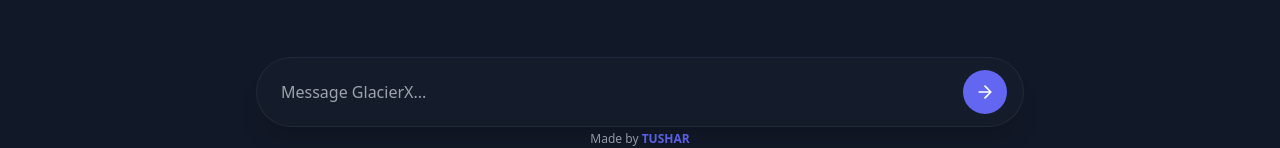
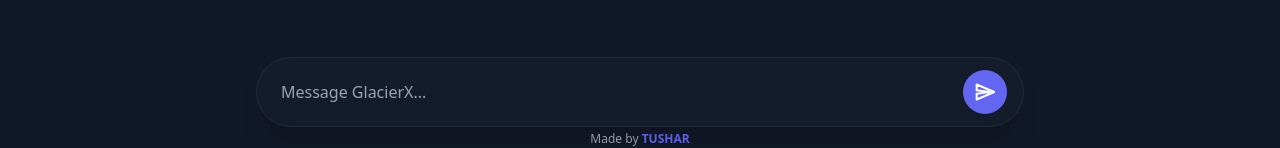
Before and after one commit to FrozenX2412/ai, a Next.js app: page / in a window 1280 px wide. Shown: the part 649-797 px from the top of the page. Built offline with nearby package versions, Linux system fonts and the light colour scheme.

Commit message:
Refactor ChatInput component styles and logic

```diff
--- a/components/ChatInput.js
+++ b/components/ChatInput.js
@@ -8,7 +8,7 @@
   const handleSend = () => {
     if (!text.trim() || loading) return;
     setClicked(true); // trigger arrow animation
-    setTimeout(() => setClicked(false), 300); // reset animation after 300ms
+    setTimeout(() => setClicked(false), 300); // reset animation
     onSend(text.trim());
     setText("");
   };
@@ -22,8 +22,8 @@
 
   return (
     <div
-      className={`fixed bottom-6 left-1/2 -translate-x-1/2 z-50 w-[92%] sm:w-[80%] md:w-[60%]
-        transition-all duration-300`}
+      className="fixed bottom-6 left-1/2 -translate-x-1/2 z-50 w-[92%] sm:w-[80%] md:w-[60%]
+      transition-all duration-300"
     >
       <div
         className={`flex items-center px-4 py-3 rounded-full shadow-xl border border-gray-300/30 dark:border-gray-700/40 backdrop-blur-md transition-all duration-300
@@ -48,27 +48,28 @@
         <button
           onClick={handleSend}
           disabled={loading}
-          className={`p-3 rounded-full bg-indigo-500 hover:bg-indigo-600 transition-transform duration-200 ${
+          className={`p-3 rounded-full bg-indigo-500 hover:bg-indigo-600 transition-all duration-300 transform
+            ${
               loading
                 ? "opacity-50 cursor-not-allowed"
-              : "active:scale-90 opacity-100"
+                : "hover:scale-110 active:scale-95 opacity-100"
             }`}
         >
-          {/* Animated Arrow SVG */}
+          {/* Telegram-style Send Arrow */}
           <svg
             xmlns="http://www.w3.org/2000/svg"
+            viewBox="0 0 24 24"
             fill="none"
-            viewBox="0 0 24 24"
-            strokeWidth={2}
             stroke="currentColor"
+            strokeWidth="2.5"
             className={`w-5 h-5 text-white transform transition-transform duration-300 ${
-              clicked ? "translate-x-2" : "translate-x-0"
-            } hover:translate-x-1`}
+              clicked ? "translate-x-2 -translate-y-1" : "translate-x-0"
+            }`}
           >
             <path
               strokeLinecap="round"
               strokeLinejoin="round"
-              d="M5 12h14M12 5l7 7-7 7"
+              d="M2 21l21-9L2 3v7l15 2-15 2v7z"
             />
           </svg>
         </button>
```
Lines whose indentation alone changed are shown as unchanged.
